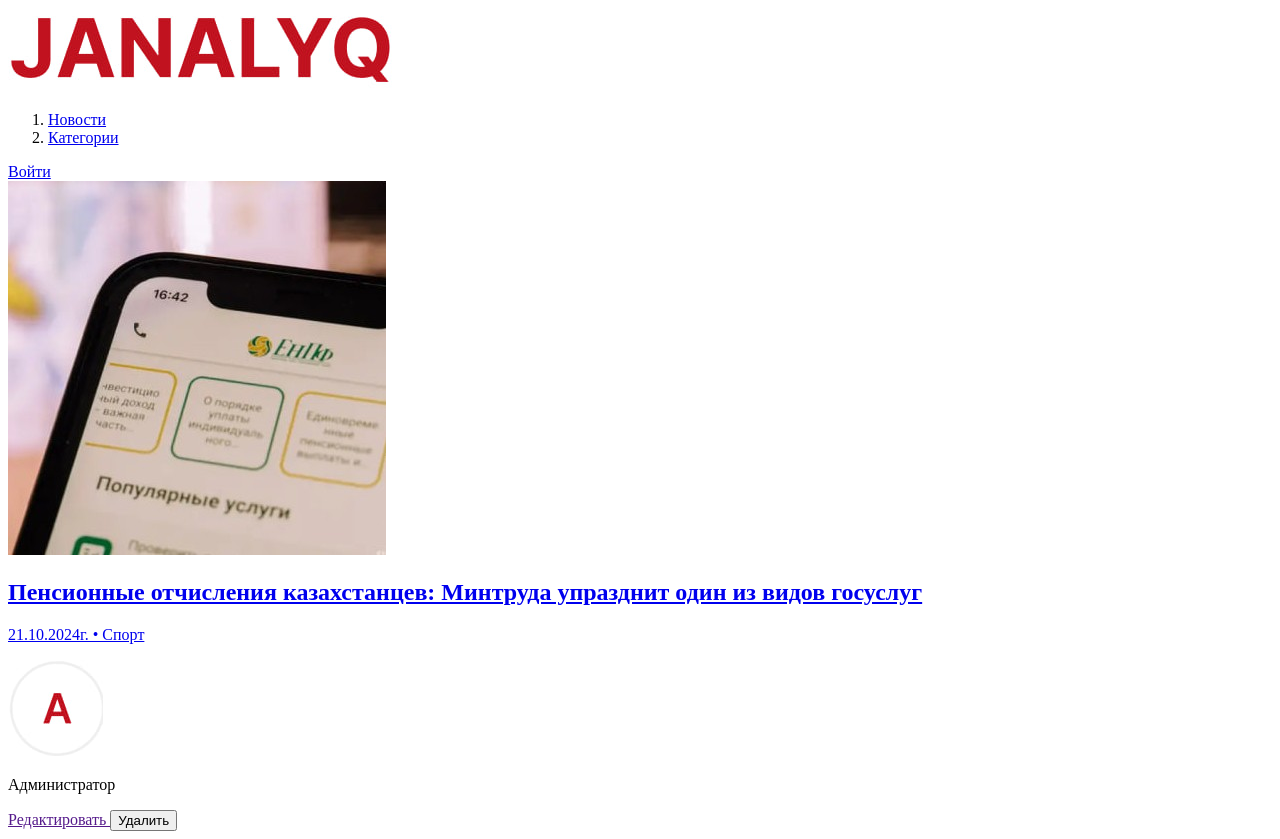
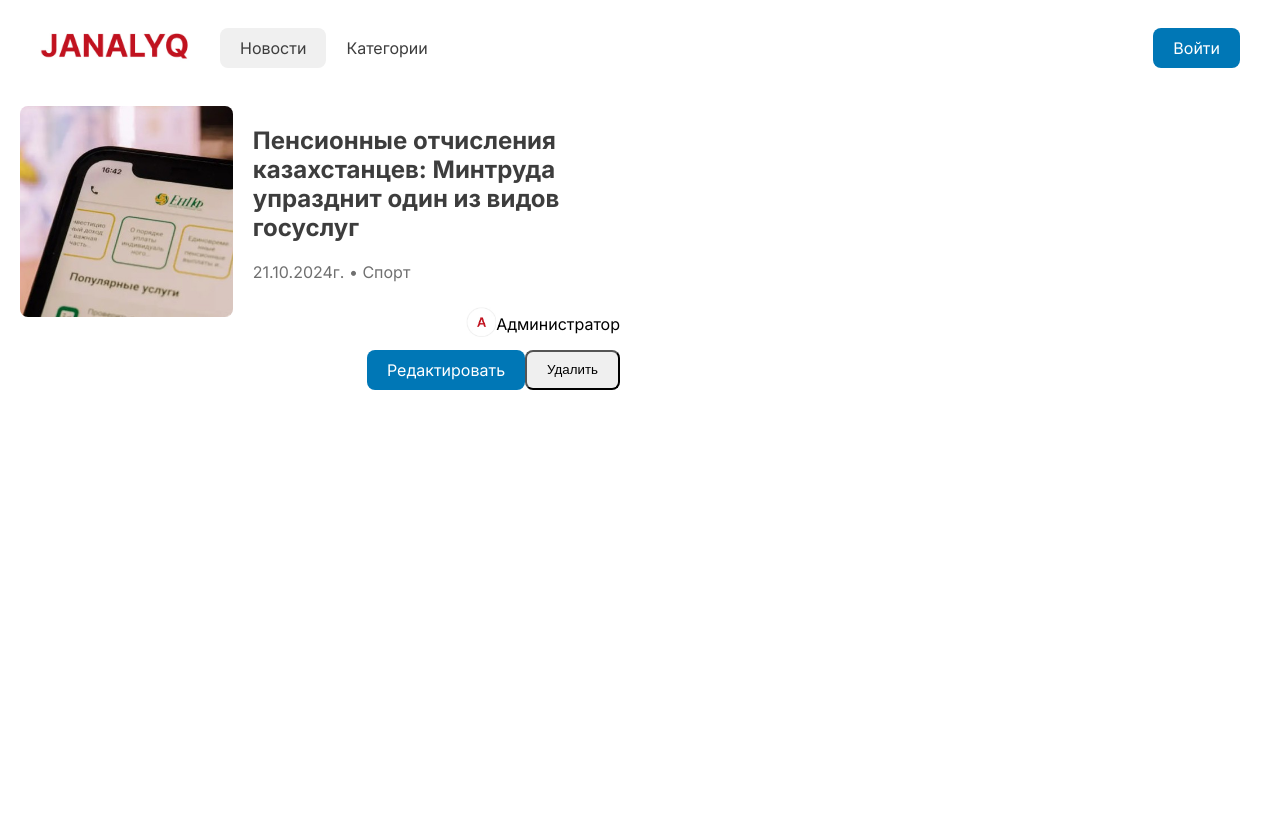
Before and after one commit to aMinnss/FINAL-PROJECT, a plain HTML site: page index.html in a window 1280 px wide. After the commit the page ends 800 px from the top, so only its background shows below. Drawn offline with Linux system fonts and the light colour scheme.

Commit message:
added changes to css

```diff
--- a/css/button.css
+++ b/css/button.css
@@ -0,0 +1,10 @@
+.button{
+    text-decoration: none;
+    padding: 10px 20px;
+    border-radius: 8px;
+}
+
+.button--blue{
+    background-color: #0077B6;
+    color: white;
+}
--- a/css/header.css
+++ b/css/header.css
@@ -0,0 +1,38 @@
+.header{
+    display: flex;
+    align-items: center;
+    justify-content: space-between;
+    padding: 30px 40px;
+}
+
+.header__nav{
+    margin-left: 30px;
+}
+
+.header__nav-list{
+    display: flex;
+    gap: 20px;
+    list-style: none;
+    padding: 0;
+    margin: 0;
+}
+
+.header__nav-link{
+    text-decoration: none;
+    color: #3D3D3D;
+}
+
+.header__nav-link--active{
+    background-color: #F0F0F0;
+    padding: 10px 20px;
+    border-radius: 8px;
+}
+
+.header__auth {
+  margin-left: auto;
+}
+
+.header__logo img{
+    width: 150px;
+    height: auto;
+}
--- a/css/index.css
+++ b/css/index.css
@@ -2,3 +2,15 @@
 @import url(header.css);
 @import url(news.css);
 @import url(user.css);
+
+*,
+*::before,
+*::after {
+  box-sizing: border-box;
+}
+
+body {
+  padding: 0;
+  margin: 0;
+  font-family: Inter, sans-serif;
+}
--- a/css/news.css
+++ b/css/news.css
@@ -0,0 +1,53 @@
+.user{
+    display: flex;
+    align-items: center;
+
+}
+
+.news-grid{
+    display: grid;
+    grid-template-columns: 1fr 1fr;
+}
+
+.news-card{
+    display: flex;
+    gap: 20px;
+    padding: 10px 20px;
+
+}
+
+.news-card__link{
+    text-decoration: none;
+}
+
+.news-card__title{
+    /* gap: 20px; */
+    text-decoration: none;
+    color: #3D3D3D;
+    /* padding: 0;
+    margin: 0; */
+}
+
+.news-card__attributes{
+    color: #707070;
+}
+
+.news-card__author, .news-card__actions{
+    display: flex;
+    justify-content: end;
+}
+
+.user__avatar img{
+    width: 30px;
+    height: auto;
+}
+
+.news-card__image {
+    width: 100%;
+}
+
+.news-card__image img{
+    width: 100%;
+    height: auto;
+    border-radius: 8px;
+}
```
